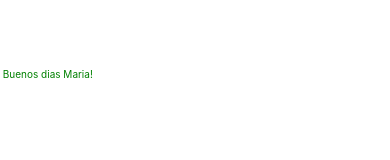
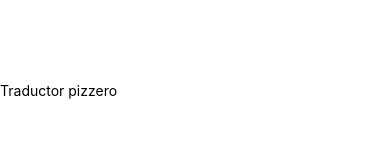
Before and after one commit to d7d8/IDG195-G7-RODRIGUEZ, a React Native app in the folder Basics/: screen / in a window 390 px wide. Shown: the part 186-346 px from the top of the page. Built offline with nearby package versions, Linux system fonts and the light colour scheme.

Commit message:
Handling Text Input

```diff
--- a/Basics/App.js
+++ b/Basics/App.js
@@ -1,5 +1,5 @@
 import React, { Component } from 'react';
-import { StyleSheet, Text, View, Image } from 'react-native';
+import { StyleSheet, Text, View, Image, TextInput } from 'react-native';
 
 class Greeting extends Component {
   render() {
@@ -30,7 +30,14 @@ class Blink extends Component {
   }
 }
 
+
 export default class App extends Component {
+
+  constructor(props) {
+    super(props);
+    this.state = {text: ''};
+  }
+
   render() {
     let pic = {
       uri: 'https://upload.wikimedia.org/wikipedia/commons/d/de/Bananavarieties.jpg'
@@ -40,7 +47,15 @@ export default class App extends Component {
         <Greeting saludo='Roxanne' />
         <Greeting saludo='Henry' />
         <Greeting saludo='Maria' />
+        <TextInput
+          style={{height: 40}}
+          placeholder="Traductor pizzero"
+          onChangeText={(text) => this.setState({text})}
+        />
         <Image source={pic} style={{width: 350, height: 200}}/>
+        <Text style={{padding: 10, fontSize: 42}}>
+          {this.state.text.split(' ').map((word) => word && '🍕').join(' ')}
+        </Text>
         <Text style = {styles.yellow}>Mira las bananas arriba</Text>
         <Blink text = 'Yo parpadeo'/>
       </View>
```
